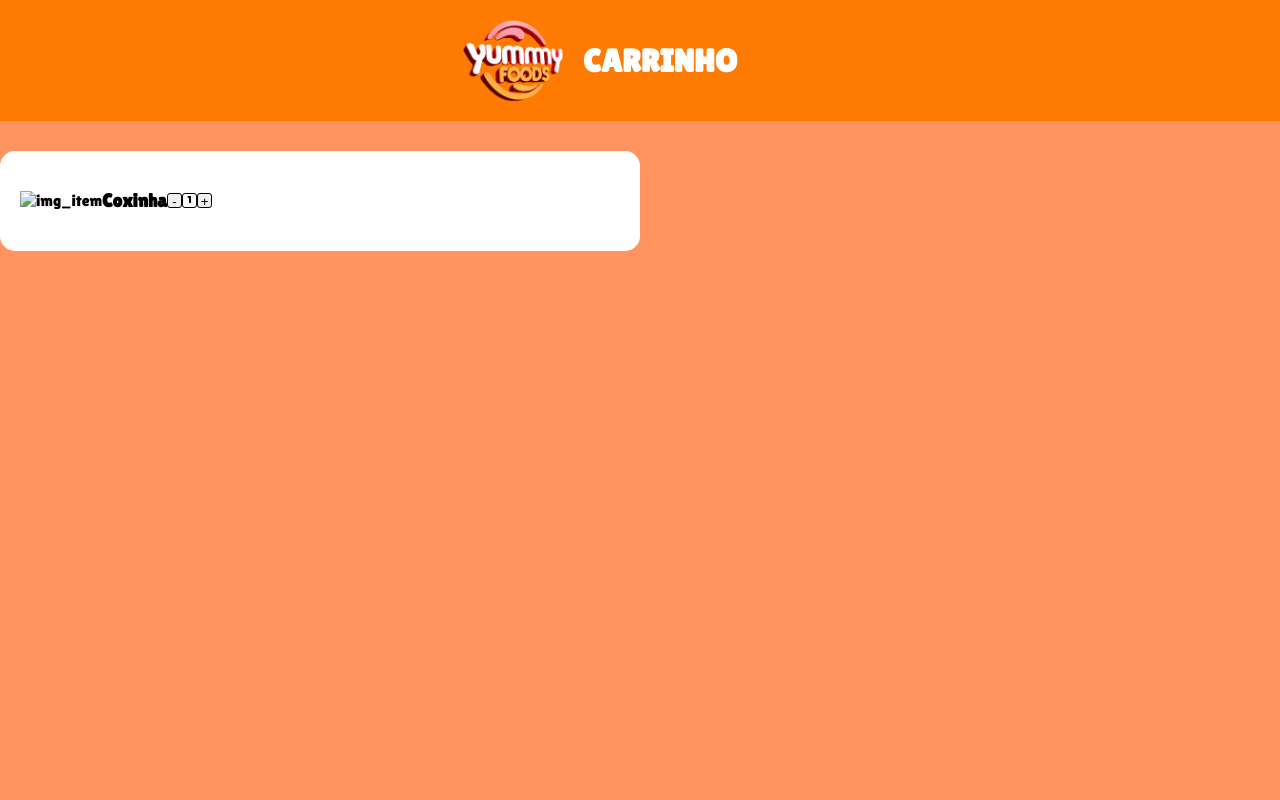
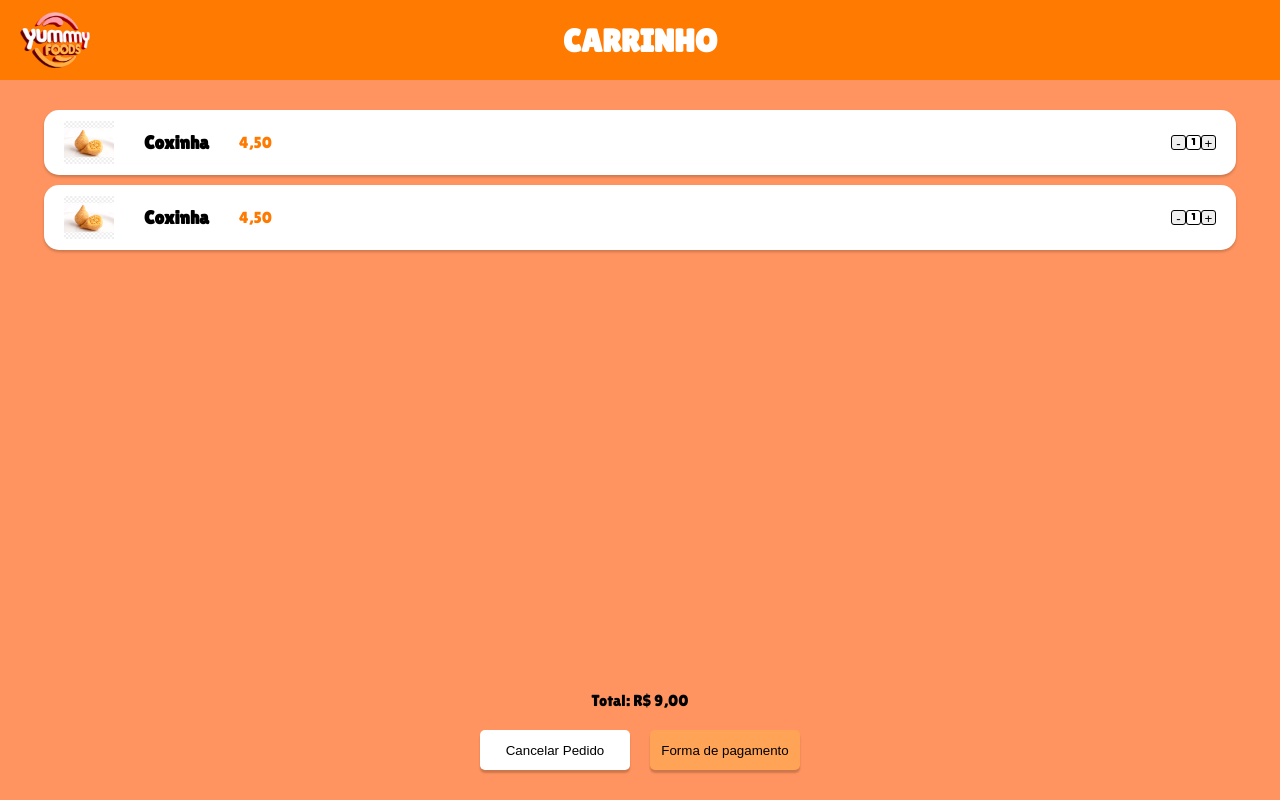
Before and after one commit to Vinicius0421/projeto_tcc, a PHP site: page /carrinho.html in a window 1280 px wide. Run offline with PHP 8.4, Linux system fonts and the light colour scheme.

Commit message:
carrinho "pronto" falta o media para totem e celulares

```diff
--- a/projeto_tcc/projeto_tcc/totem/carrinho/carrinho.css
+++ b/projeto_tcc/projeto_tcc/totem/carrinho/carrinho.css
@@ -11,37 +11,56 @@ body {
 }
 
 header {
+    height: 80px;
     display: flex;
     background-color: #FF7A00;
     align-items: center;
-    justify-content: center;
     width: 100%;
+    margin-bottom: 30px;
 }
 
 .logo {
-    width: 100%;
-    max-width: 100px;
+    width: 70px;
     padding: 20px;
 }
 
 .titulo {
     color: #ffff;
-    padding-right: 100px;
-}
-
-.img_item {
-    width: 30px;
+    width: 100%;
+    text-align: center;
+    position: absolute;
 }
 
 .item {
-    margin-top: 30px;
     padding: 20px;
     align-items: center;
     background-color: #ffff;
     display: flex;
-    height: 60px;
+    height: 25px;
     border-radius: 15px;
-    width: 600px;
+    width: 90%;
+    margin: 10px auto;
+    box-shadow: 0 2px 3px rgba(0, 0, 0, 0.2)
+}
+
+.img_item {
+    width: 50px;
+}
+
+.img_nome_preco {
+    width: 100%;
+    display: flex;
+    align-items: center;
+    gap: 30px;
+}
+
+.preco_item {
+    color:#FF7A00;
+
+}
+
+.add_delete {
+    display: flex;
 }
 
 .menos {
@@ -68,3 +87,38 @@ header {
     border: 1px solid;
     cursor: pointer;
 }
+
+.total {
+    position: fixed;
+    bottom: 90px;
+    left: 50%;
+    transform: translateX(-50%);
+}
+
+.botoes {
+    display: flex;
+    justify-content: center;
+    position: fixed;
+    bottom: 30px;
+    left: 50%;
+    transform: translateX(-50%);
+}
+
+/*botões*/.cancelar, .finalizar {
+    margin: 0 10px;
+    padding: 10px;
+    border: none;
+    box-shadow: 0 3px 2px rgba(0, 0, 0, 0.2);
+    border-radius: 5px;
+    cursor: pointer;
+    width: 150px;
+    height: 40px;
+}
+
+/*botão*/.cancelar {
+    background-color: #ffff;
+}
+
+/*botão*/.finalizar {
+    background-color: #FFA356;
+}
--- a/projeto_tcc/projeto_tcc/totem/carrinho/carrinho.html
+++ b/projeto_tcc/projeto_tcc/totem/carrinho/carrinho.html
@@ -9,16 +9,44 @@
 <body>
     <header>
         <img src="img/logo.png" alt="logo" class="logo">
-        <h1 class="titulo">CARRINHO</h1>
+        <div class="titulo">
+            <h1>CARRINHO</h1>
+        </div>
     </header>
     <main>
         <div class="item">
-            <img src="" alt="img_item">
-            <h3 class="nome_item">Coxinha</h3>
-            <button class="menos">-</button>
-            <p class="quant_item">1</p>
-            <button class="mais">+</button>
+            <div class="img_nome_preco">
+                <img src="img/coxinha.png" alt="img_item" class="img_item">
+                <h3 class="nome_item">Coxinha</h3>
+                <p class="preco_item">4,50</p>
+            </div>
+            <div class="add_delete">
+                <button class="menos">-</button>
+                <p class="quant_item">1</p>
+                <button class="mais">+</button>
+            </div>
         </div>
+
+        <div class="item">
+            <div class="img_nome_preco">
+                <img src="img/coxinha.png" alt="img_item" class="img_item">
+                <h3 class="nome_item">Coxinha</h3>
+                <p class="preco_item">4,50</p>
+            </div>
+            <div class="add_delete">
+                <button class="menos">-</button>
+                <p class="quant_item">1</p>
+                <button class="mais">+</button>
+            </div>
+        </div>
+
+        <p class="total">Total: R$ 9,00</p>
+
+        <div class="botoes">
+            <button class="cancelar">Cancelar Pedido</button>
+            <button class="finalizar">Forma de pagamento</button>
+        </div>
+
     </main>
 </body>
 </html>
```
Also changed, not shown: projeto_tcc/projeto_tcc/totem/carrinho/img/coxinha.png (added).
